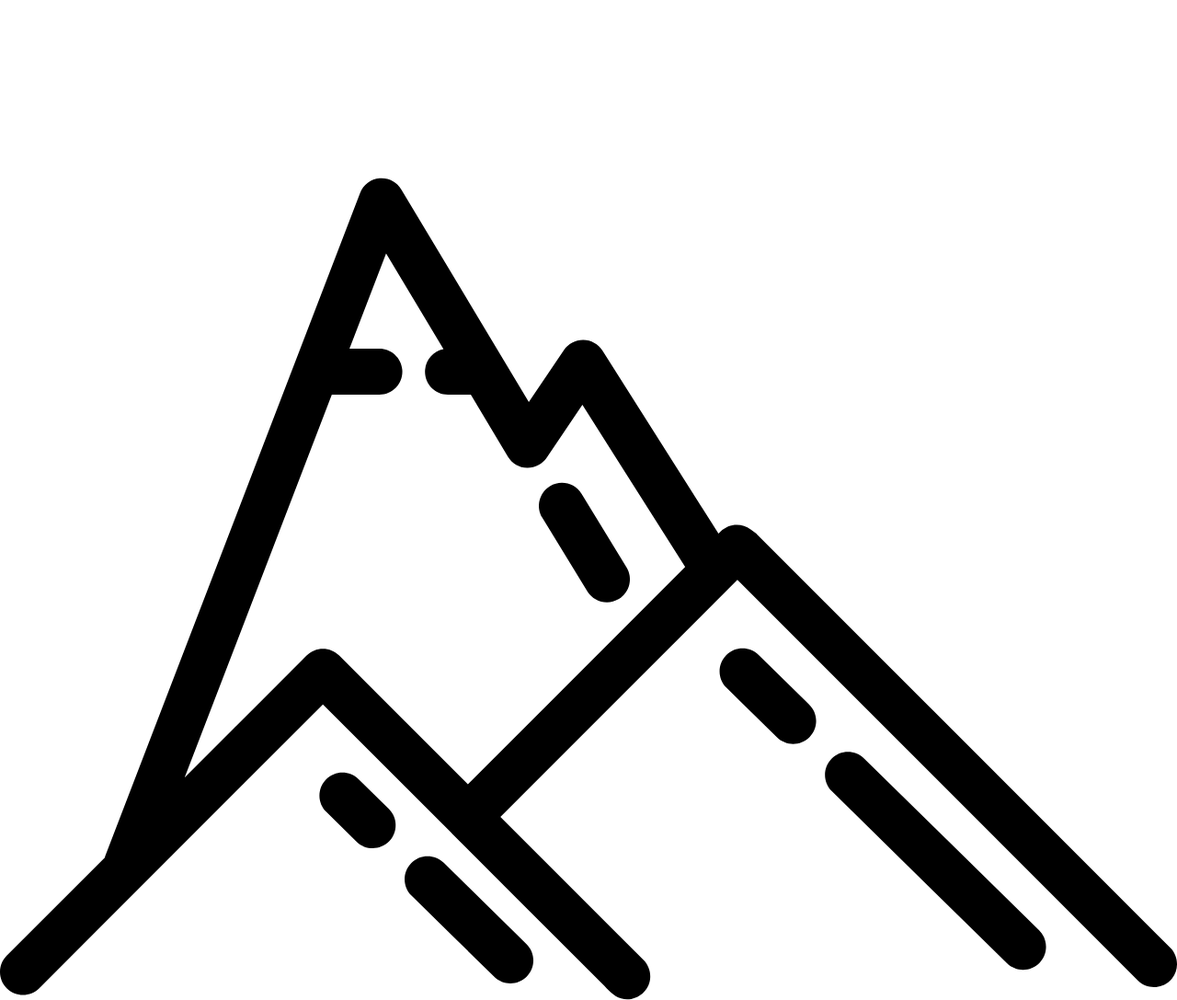
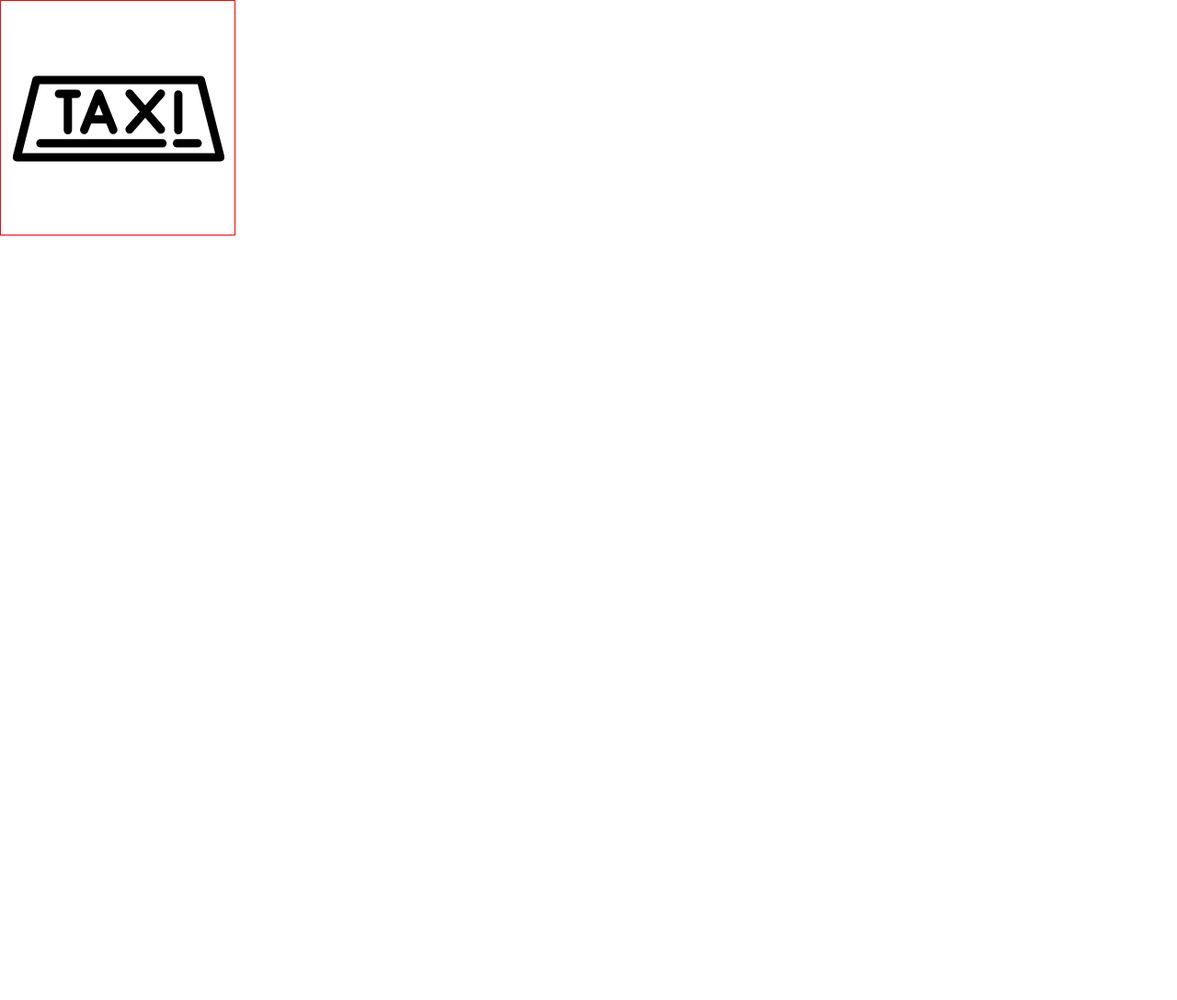
Before and after one commit to daniellonsdale/odin-image-carousel, a website built with webpack: page src/template.html in a window 1280 px wide. Shown: the top 1087 px of the page at 92% size. After the commit the page ends 800 px from the top, so only its background shows below. Built offline with nearby package versions, Linux system fonts and the light colour scheme.

Commit message:
Create basic css for the carousel

```diff
--- a/src/styles.css
+++ b/src/styles.css
@@ -9,3 +9,24 @@
 body {
   min-height: 100vh;
 }
+
+.picture-frame{
+    width: 20vw;
+    height: 20vw;
+    border: 1px solid red;
+    overflow: hidden;
+}
+
+.picture-holder{
+    display: grid;
+    grid-template-columns: repeat(5, 1fr);
+    width: 100vw;
+
+    position: relative;
+    /* Change right position between 0/20vw/40vw/60vw/80vw to display each picture -- create classes for each for use in js*/
+    right: 80vw;
+}
+
+.picture-holder > *{
+    padding: 5%;
+}
```
